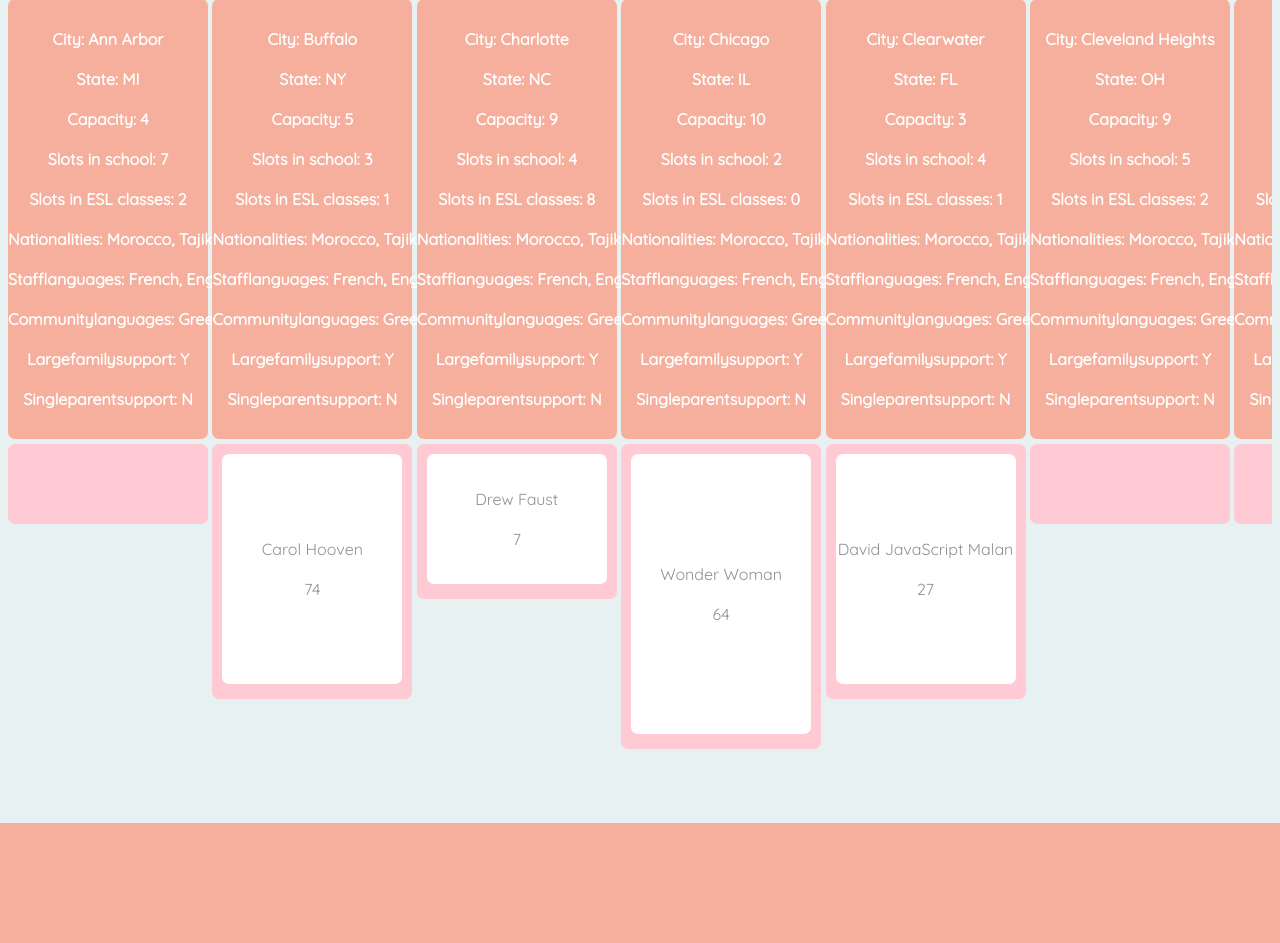
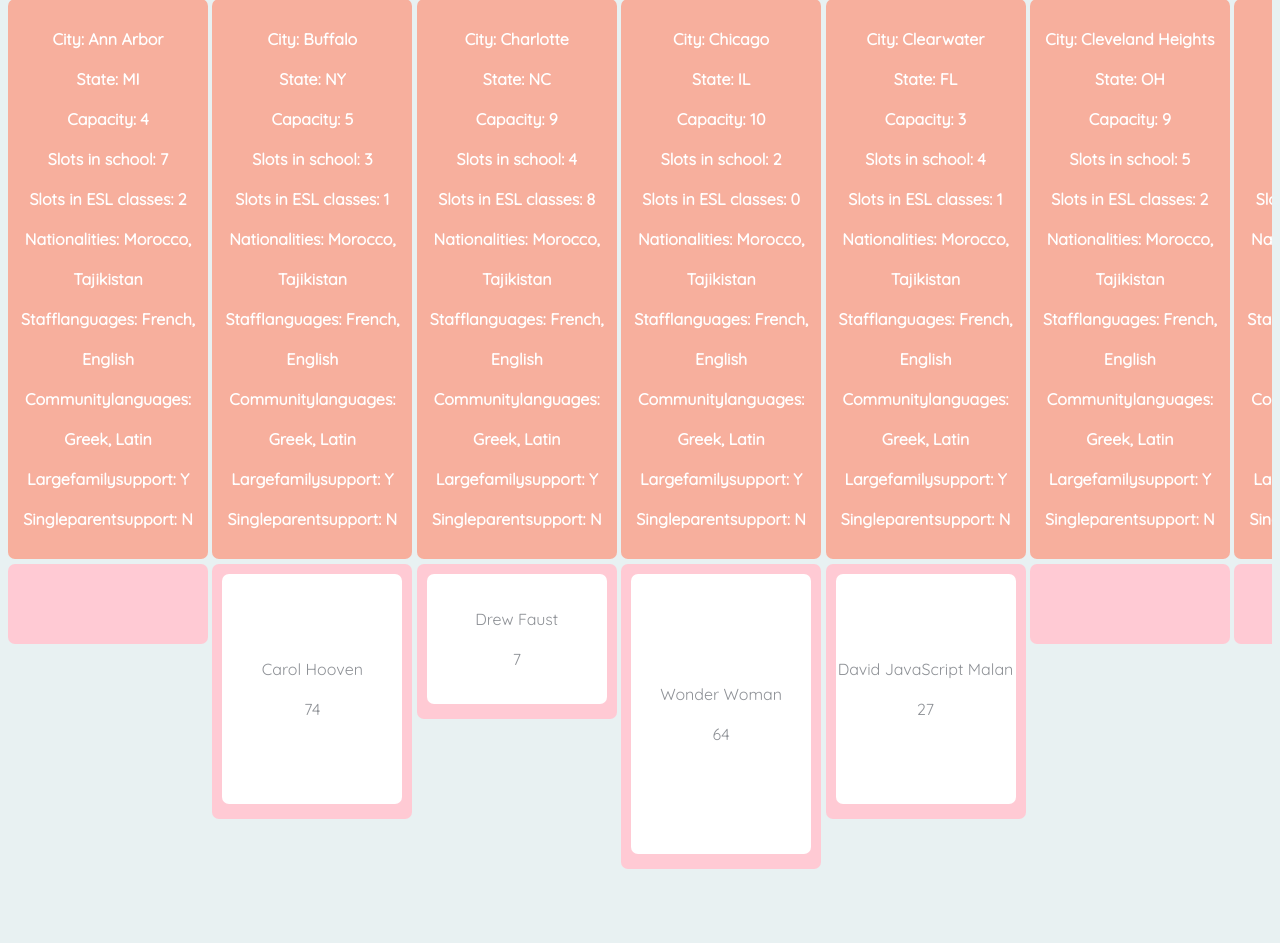
Before and after one commit to emilylaiken/sip-refugees-say, a Flask app: page / in a window 1280 px wide. Shown: the part 160-1103 px from the top of the page. Before the commit the page ends 983 px from the top, so only its background shows below. Run offline with Flask 2, Linux system fonts and the light colour scheme; some libraries are stand-ins or nearby versions.

Commit message:
added word wrap for sites

```diff
--- a/static/style.css
+++ b/static/style.css
@@ -38,7 +38,6 @@ body {
     text-align:center;
     margin-bottom:4px;
     border-radius: 7px;
-    word-wrap: break-word;
 }
 .column.first{
 	margin-left:0;
@@ -68,6 +67,7 @@ body {
     white-space: nowrap;
 }
 .unsortable-item{
+	white-space: normal;
 	color: #FFF;
 	background-color: #F7AF9D;
 	display:block;
@@ -76,6 +76,7 @@ body {
 	padding:20px 0;
 	text-align:center;
 	border-radius: 7px;
+	word-wrap: break-word;
 }
 #containment{
 	background-color:#FFA;
```
